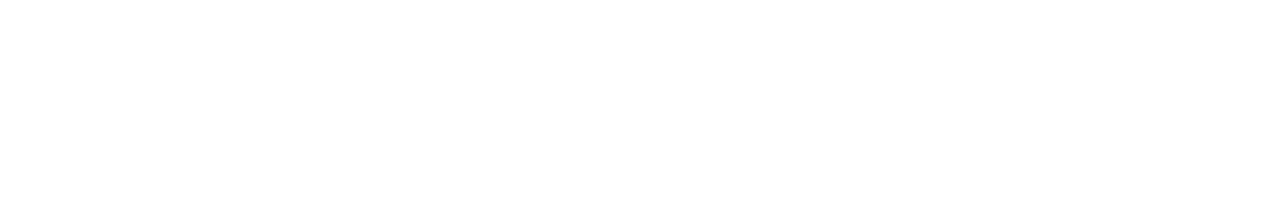
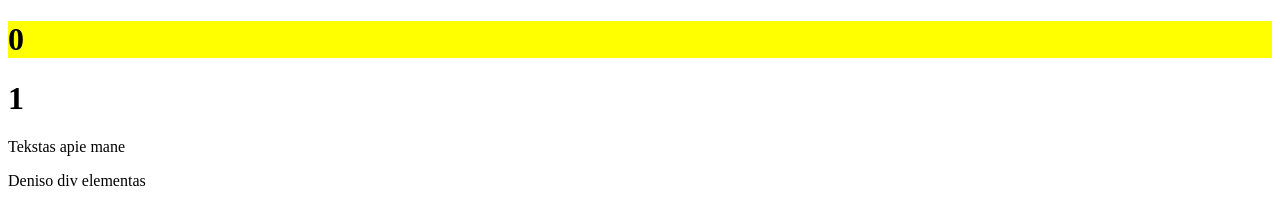
Before and after one commit to DenisJer/js-paskaita, a plain HTML site: page index.html in a window 1280 px wide. Drawn offline with Linux system fonts and the light colour scheme.

Commit message:
Add files via upload

```diff
--- a/index.html
+++ b/index.html
@@ -9,7 +9,21 @@
 
 <body>
 
+    <h1>
 
+    </h1>
+
+    <h1>
+
+    </h1>
+
+    <h2 class="pavarde">
+
+    </h2>
+
+    <p id="apie-mane">
+
+    </p>
 
     <script src="script.js"></script>
 </body>
--- a/script.js
+++ b/script.js
@@ -1,40 +1,134 @@
-console.log("Denisas is js failo");
-// type String
-let vardas = "Denisas";
-console.log(vardas);
+// console.log("Denisas is js failo");
+// // type String
+// let vardas = "Denisas";
+// console.log(vardas);
 
-let vardas2 = "Denisas";
-console.log(vardas2)
-console.log(vardas === vardas2);
-console.log(typeof vardas);
-// Type number
-let amzius = 35;
-console.log(amzius);
-console.log(typeof amzius);
+// let vardas2 = "Denisas";
+// console.log(vardas2)
+// console.log(vardas === vardas2);
+// console.log(typeof vardas);
+// // Type number
+// let amzius = 35;
+// console.log(amzius);
+// console.log(typeof amzius);
 
-// Type boolean true/false
-let arSuages = true;
-console.log(arSuages);
-console.log(typeof arSuages);
+// // Type boolean true/false
+// let arSuages = true;
+// console.log(arSuages);
+// console.log(typeof arSuages);
 
-// Type empty
-let tuscias = null;
-console.log(tuscias);
-console.log(typeof tuscias);
+// // Type empty
+// let tuscias = null;
+// console.log(tuscias);
+// console.log(typeof tuscias);
 
-// Type undefined
-let neapibreztas;
-console.log(neapibreztas);
-console.log(typeof neapibreztas);
+// // Type undefined
+// let neapibreztas;
+// console.log(neapibreztas);
+// console.log(typeof neapibreztas);
 
-// Referenciniai kintamuju tipai
+// // Referenciniai kintamuju tipai
+// let masyvas = [1, 2, 3, 4];
+// let masyvas2 = [1,2,3];
+// console.log(masyvas === masyvas2);
+// console.log(masyvas.length); // 4
+// console.log(masyvas[0]);
+// console.log(masyvas[1]);
+// console.log(masyvas[4]); // undefined
+// masyvas.push("DENISAS"); // [1, 2, 3, 4, "DENISAS"]
+// console.log(masyvas.length); // 5
 
-let masyvas = [1, 2, 3,5];
-let masyvas2 = [1,2,3];
-console.log(masyvas === masyvas2);
-console.log(masyvas.length);
-console.log(masyvas[0]);
-console.log(masyvas[1]);
-console.log(masyvas[2]);
-masyvas.push("DENISAS");
-console.log(masyvas.length);
+// let zmogus = {
+//     vardas: 'Denisas',
+//     pavarde: 'Jersovas',
+//     amzius: 19,
+//     'pilnas vardas': 'Denisas Jersovas',
+// };
+
+// console.log(zmogus); // {}
+// console.log(zmogus.vardas); // Denisas
+// console.log(zmogus['pavarde']) // Jersovas
+// console.log(zmogus["pilnas vardas"]) // Denisas Jersovas
+
+// zmogus.arPilnametis = true;
+// // 18 > 18 - ? false
+// if (zmogus.amzius === 18) {
+//     console.log('Sveiki atvyke i pilnametyste');
+// } else if (zmogus.amzius < 18) {
+//     console.log('Dziaukis kol gali!!!');
+// } else {
+//     console.log('Tu jau kuri laika esi suauges');
+// }
+//  1===1 // true
+//  1!==1 // false
+
+// if(1 > 2 || 2 < 3) {
+//     console.log('Tiesa')
+// } else {
+//     console.log('Netiesa')
+// }
+
+// if (1 === 1 && 2!==2) {
+//     console.log('Tiesa')
+// } else {
+//     console.log('Netiesa')
+// }
+
+// let cart = [
+//     {}, {}, {}, {}, {}, {}
+// ];
+
+// if (cart.length) {
+//     console.log('netuscias array')
+// } else {
+//     console.log('tuscias array')
+// }
+
+// let skaicius = 2;
+// if (skaicius % 2 === 0) {
+//     console.log('Lyginis')
+// } else {
+//     console.log('Nelyginis')
+// }
+
+// let vardai = ['Denisas', 'Auste', 'Emile', 'asd', 'ded', 'nauja'];
+
+// for (let i = 0; i < vardai.length; i++) {
+//     console.log(people[i].validResidence);
+// if(people[i].validResidence){
+//  canVote.push(people[i])
+// } else{cantVote.push(people[i]) }
+// }
+
+
+// ['denisas', 'auste'].forEach((vardas) => {
+//     console.log(vardas)
+// });
+
+// console.log('Denisas naujas');
+
+let heading1tags = document.getElementsByTagName('h1');
+
+for(let i = 0; i < heading1tags.length; i++) {
+    // console.log(heading1tags[i])
+    if(i === 0) {
+        heading1tags[i].innerText = i;
+        // background-color: blue;
+        heading1tags[i].style.backgroundColor = 'yellow';
+    }
+
+    if(i === 1) {
+        heading1tags[i].innerHTML = '<span>' + i + '</span>';
+        heading1tags[i].innerHTML = `<span>${i}</span>`
+    }
+}
+
+let apieManeParagrafas = document.getElementById('apie-mane');
+apieManeParagrafas.innerText = 'Tekstas apie mane';
+
+let divElementas = document.createElement('div');
+
+divElementas.innerText = 'Deniso div elementas';
+divElementas.classList.add('deniso-divas')
+
+document.body.appendChild(divElementas)
```
